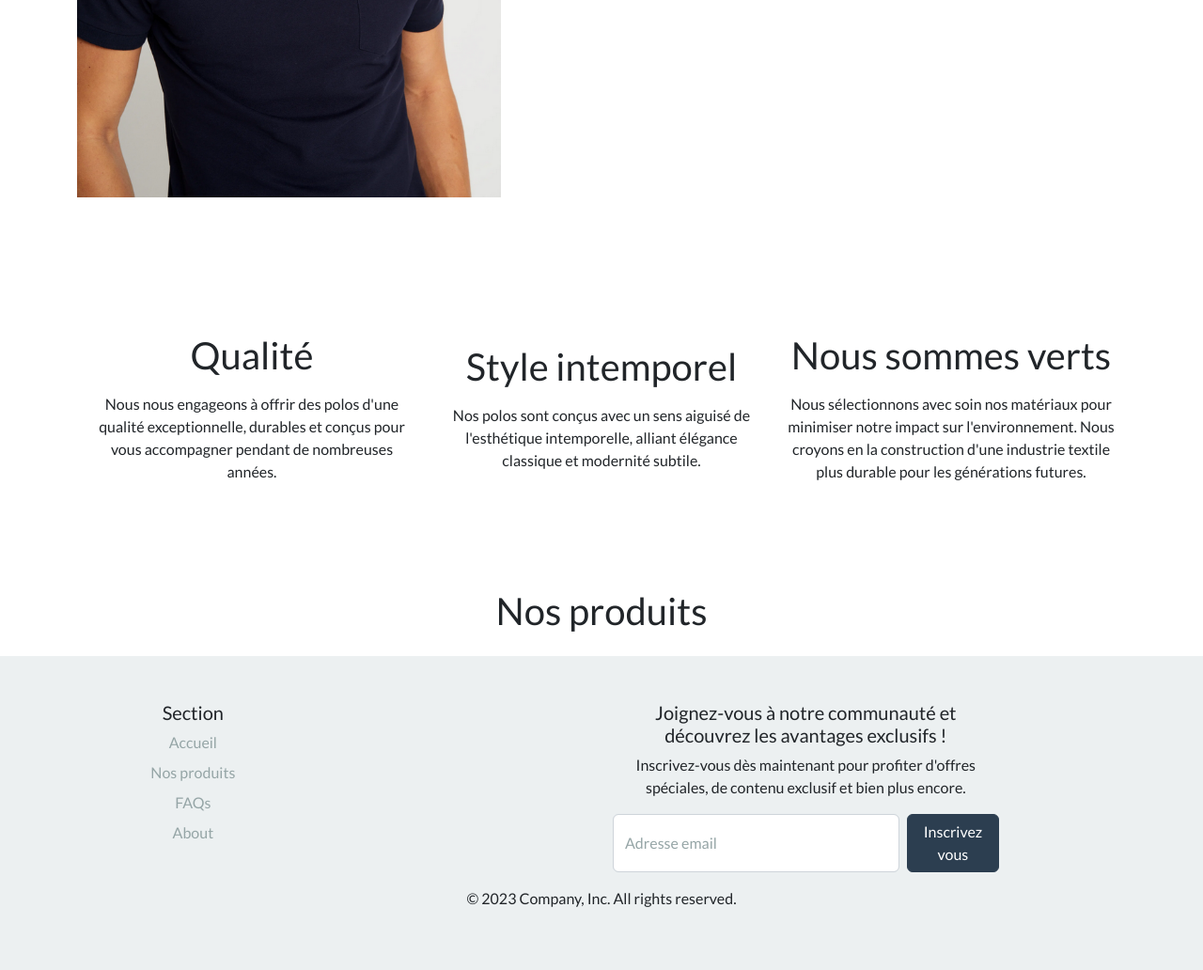
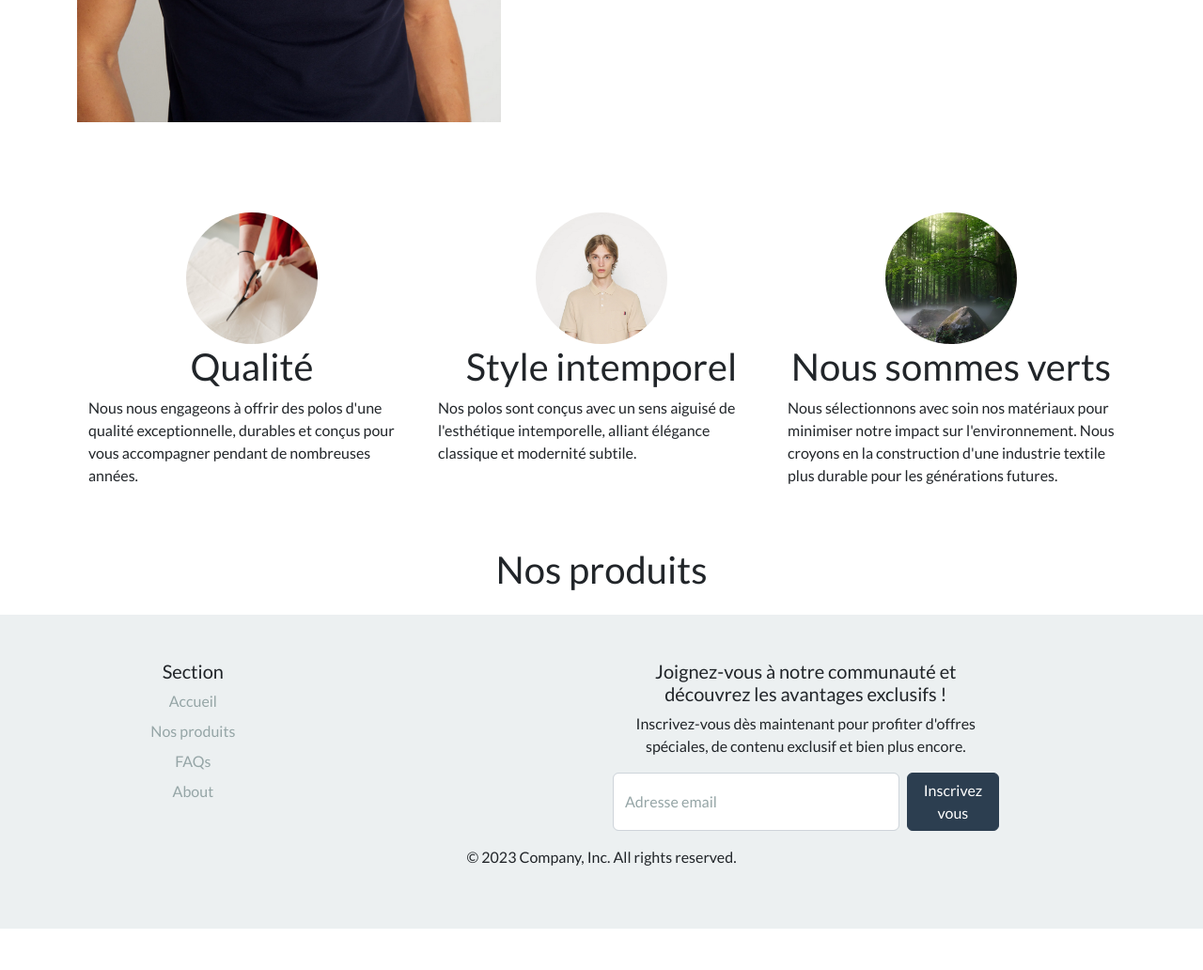
Before and after one commit to ericchowconcept/projet_symfony_myshop, a Symfony app: template templates/app/index.html.twig in a window 1280 px wide. Shown: the part 1920-2952 px from the top of the page at 94% size. After the commit the page ends 2908 px from the top, so only its background shows below. Run offline with Twig, Linux system fonts and the light colour scheme; the template is opened without the code that fills it, so the values that code supplies are empty; some libraries are stand-ins or nearby versions.

Commit message:
last update day 3

```diff
--- a/src/Controller/AppController.php
+++ b/src/Controller/AppController.php
@@ -28,6 +28,11 @@ class AppController extends AbstractController
     public function faq()
     {
         return $this->render('app/faq.html.twig');
+    }
+    #[Route('/story', name:'story')]
+    public function story()
+    {
+        return $this->render('app/about.html.twig');
     }
 
 
--- a/src/Service/CartService.php
+++ b/src/Service/CartService.php
@@ -47,7 +47,7 @@ class CartService
         $qt = $session->get('qt', 0);
 
 
-        if(!empty($cart[$id] && $qt > 1))
+        if(!empty($cart[$id] && $cart[$id] > 1))
         {
             $cart[$id]--;
             $qt--;
--- a/templates/app/index.html.twig
+++ b/templates/app/index.html.twig
@@ -12,34 +12,34 @@
     <div class="carousel-inner">
       <div class="carousel-item active">
         {# <svg class="bd-placeholder-img" width="100%" height="100%" xmlns="http://www.w3.org/2000/svg" aria-hidden="true" preserveAspectRatio="xMidYMid slice" focusable="false"><rect width="100%" height="100%" fill="#777"></rect></svg> #}
-        <img src="{{ asset('images/produit/1.jpg') }}" alt="" style="height: 80vh; width: 100vw; object-fit: cover;"  class="img-fluid">
+        <img src="{{ asset('images/produit/1.jpg') }}" alt="" style="height: 70vh; width: 100vw; object-fit: cover;"  class="img-fluid">
         <div class="container p-2">
           <div class="carousel-caption text-start">
             <h2 >Rejoignez le mouvement pour une mode éco-responsable</h2>
             <p>Contribuez à préserver notre planète en choisissant des produits respectueux de l'environnement</p>
-            <p><a class="btn btn-lg btn-primary" href="#">Nos valeurs</a></p>
+            <p><a class="btn btn-lg btn-primary" href="#hanging-icons">Nos valeurs</a></p>
           </div>
         </div>
       </div>
       <div class="carousel-item active">
         {# <svg class="bd-placeholder-img" width="100%" height="100%" xmlns="http://www.w3.org/2000/svg" aria-hidden="true" preserveAspectRatio="xMidYMid slice" focusable="false"><rect width="100%" height="100%" fill="#777"></rect></svg> #}
-        <img src="{{ asset('images/produit/2.jpg') }}" alt="" style="height: 80vh; width: 100vw; object-fit: cover;"  class="img-fluid">
+        <img src="{{ asset('images/produit/2.jpg') }}" alt="" style="height: 70vh; width: 100vw; object-fit: cover;"  class="img-fluid">
         <div class="container p-2">
           <div class="carousel-caption">
             <h1>L'indispensable de votre garde-robe : Les polos de qualité supérieure</h1>
             <p>Explorez notre gamme de polos tendance pour une allure élégante en toute occasion.</p>
-            <p><a class="btn btn-lg btn-primary" href="#">Découvrir notre collection</a></p>
+            <p><a class="btn btn-lg btn-primary" href="#produits">Découvrir notre collection</a></p>
           </div>
         </div>
       </div>
       <div class="carousel-item">
         {# <svg class="bd-placeholder-img" width="100%" height="100%" xmlns="http://www.w3.org/2000/svg" aria-hidden="true" preserveAspectRatio="xMidYMid slice" focusable="false"><rect width="100%" height="100%" fill="#777"></rect></svg> #}
-        <img src="{{ asset('images/produit/3.jpg') }}" alt="" style="height: 80vh; width: 100vw; object-fit: cover;"  class="img-fluid">
+        <img src="{{ asset('images/produit/3.jpg') }}" alt="" style="height: 70vh; width: 100vw; object-fit: cover;"  class="img-fluid">
         <div class="container p-2">
           <div class="carousel-caption text-end">
             <h2>Notre parcours vers l'excellence</h2>
             <p>Découvrez notre histoire, de nos modestes débuts à notre réussite en tant que leader de l'industrie</p>
-            <p><a class="btn btn-lg btn-primary" href="#">Notre histoire</a></p>
+            <p><a class="btn btn-lg btn-primary" href="{{ path('story') }}">Notre histoire</a></p>
           </div>
         </div>
       </div>
@@ -74,28 +74,28 @@
   </div>
 </div>
 <div class="container px-4 py-5" id="hanging-icons">
-    <div class="row g-4 py-5 row-cols-1 row-cols-lg-3 text-center">
-      <div class="col d-flex align-items-center ">
-        <div>
-          <h3 class="fs-2">Qualité</h3>
-          <p class="mt-3"> Nous nous engageons à offrir des polos d'une qualité exceptionnelle, durables et conçus pour vous accompagner pendant de nombreuses années.</p>
-        </div>
-      </div>
-      <div class="col d-flex align-items-center">
-        <div>
-          <h3 class="fs-2">Style intemporel </h3>
-          <p class="mt-3">Nos polos sont conçus avec un sens aiguisé de l'esthétique intemporelle, alliant élégance classique et modernité subtile. </p>
-        </div>
-      </div>
-      <div class="col d-flex align-items-center">
-        <div>
-          <h3 class="fs-2">Nous sommes verts</h3>
-          <p class="mt-3">Nous sélectionnons avec soin nos matériaux pour minimiser notre impact sur l'environnement. Nous croyons en la construction d'une industrie textile plus durable pour les générations futures.</p>
-        </div>
-      </div>
+    <div class="row">
+      <div class="col-lg-4 d-flex flex-column align-items-center">
+        <img src="{{ asset('images/produit/coton.jpg') }}" alt="" style="object-fit: cover;" class="rounded-circle" width="140" height="140">
+        <h2 class="fw-normal">Qualité</h2>
+        <p>Nous nous engageons à offrir des polos d'une qualité exceptionnelle, durables et conçus pour vous accompagner pendant de nombreuses années.</p>
+
+      </div><!-- /.col-lg-4 -->
+      <div class="col-lg-4 d-flex flex-column align-items-center">
+        <img src="{{ asset('images/produit/polobeigehomme.png') }}" alt="" style="object-fit: cover;" class="rounded-circle" width="140" height="140">
+        <h2 class="fw-normal">Style intemporel</h2>
+        <p>Nos polos sont conçus avec un sens aiguisé de l'esthétique intemporelle, alliant élégance classique et modernité subtile.</p>
+
+      </div><!-- /.col-lg-4 -->
+      <div class="col-lg-4 d-flex flex-column align-items-center">
+        <img src="{{ asset('images/produit/foret.jpg') }}" alt="" style="object-fit: cover;" class="rounded-circle" width="140" height="140">
+        <h2 class="fw-normal">Nous sommes verts</h2>
+        <p>Nous sélectionnons avec soin nos matériaux pour minimiser notre impact sur l'environnement. Nous croyons en la construction d'une industrie textile plus durable pour les générations futures.</p>
+
+      </div><!-- /.col-lg-4 -->
     </div>
 </div>
-<h2 class="text-center">Nos produits</h2>
+<h2 id="produits"class="text-center">Nos produits</h2>
 
 <div class="container mb-3">
   <div class="row">
--- a/templates/base.html.twig
+++ b/templates/base.html.twig
@@ -29,7 +29,7 @@
                             <a class="nav-link active" href="{{ path('faq') }}">FAQ</a>
                         </li>
                         <li class="nav-item">
-                            <a class="nav-link active" href="">About</a>
+                            <a class="nav-link active" href="{{ path('story') }}">About</a>
                         </li>
                         {% if is_granted("ROLE_ADMIN") %}
                         <li class="nav-item">
@@ -72,10 +72,10 @@
             <div class="col-4  mb-3">
                 <h5>Section</h5>
                 <ul class="nav flex-column">
-                <li class="nav-item mb-2"><a href="#" class="nav-link p-0 text-muted">Accueil</a></li>
-                <li class="nav-item mb-2"><a href="#" class="nav-link p-0 text-muted">Nos produits</a></li>
-                <li class="nav-item mb-2"><a href="#" class="nav-link p-0 text-muted">FAQs</a></li>
-                <li class="nav-item mb-2"><a href="#" class="nav-link p-0 text-muted">About</a></li>
+                <li class="nav-item mb-2"><a href="{{ path('home') }}" class="nav-link p-0 text-muted">Accueil</a></li>
+                <li class="nav-item mb-2"><a href="#produits" class="nav-link p-0 text-muted">Nos produits</a></li>
+                <li class="nav-item mb-2"><a href="{{ path('faq') }}" class="nav-link p-0 text-muted">FAQs</a></li>
+                <li class="nav-item mb-2"><a href="{{ path('story') }}" class="nav-link p-0 text-muted">About</a></li>
                 </ul>
             </div>
             <div class="col-2"></div>
```
Also changed, not shown: templates/app/about.html.twig (added, +33 -0 lines), public/images/produit/coton.jpg (added), public/images/produit/foret.jpg (added), public/images/produit/lasagne.jpg (added), public/images/produit/mario.png (added), public/images/produit/polobeigehomme.png (added).
